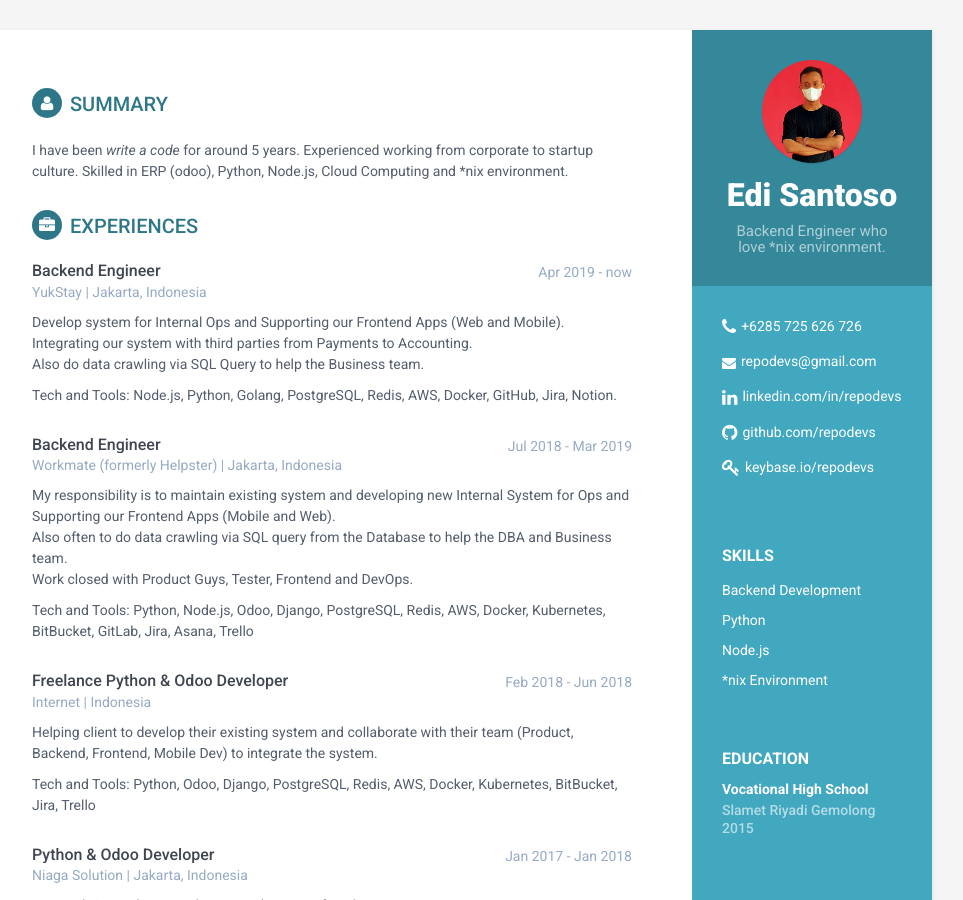
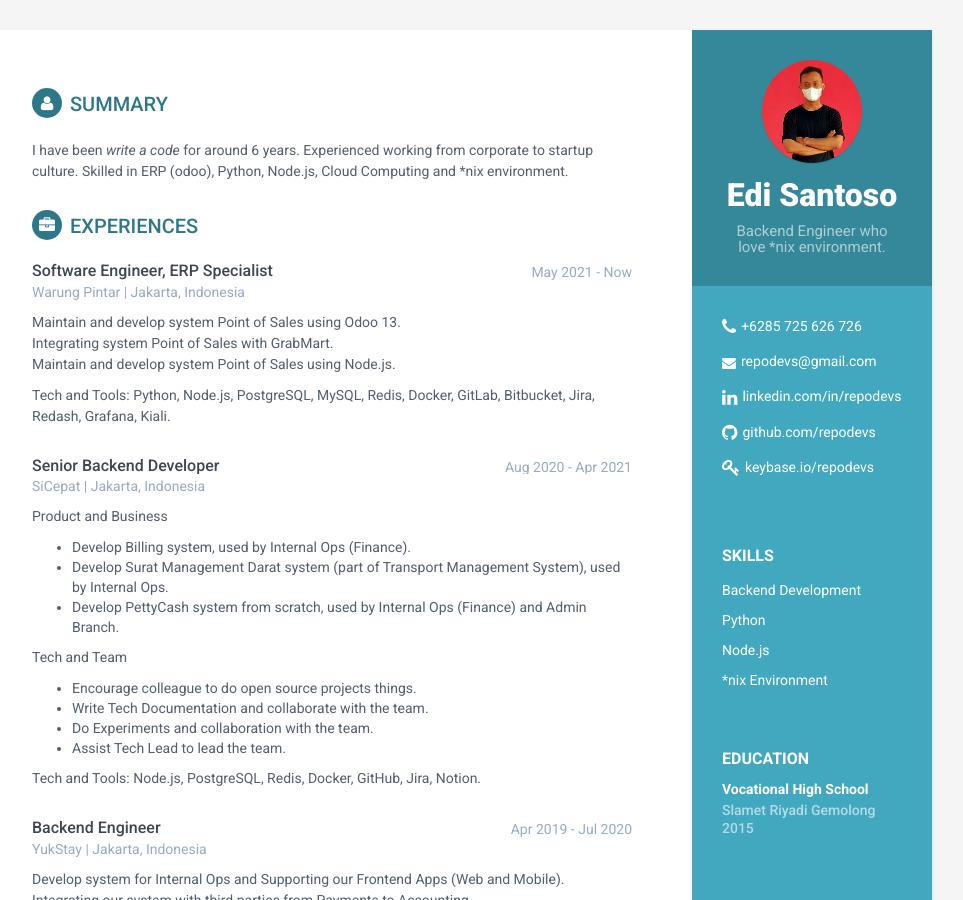
Before and after one commit to repodevs/repodevs.github.io, a Jekyll site: the page built from resume.html, in a window 1280 px wide and 900 px high. Shown: the whole window, without its empty margins (188-1151 px from the left). Built offline with Jekyll 4.4.1, drawn with Linux system fonts in a browser that asks for light colours.

Commit message:
Update Resume 2021

```diff
--- a/_includes/cv/career-profile.html
+++ b/_includes/cv/career-profile.html
@@ -1,7 +1,7 @@
 <section class="section summary-section">
               <h2 class="section-title"><i class="fa fa-user"></i>Summary</h2>
               <div class="summary">
-                  <p> I have been <i>write a code</i> for around 5 years. Experienced working from corporate to startup culture. Skilled in ERP (odoo), Python, Node.js, Cloud Computing and *nix environment. </p>
+                  <p> I have been <i>write a code</i> for around 6 years. Experienced working from corporate to startup culture. Skilled in ERP (odoo), Python, Node.js, Cloud Computing and *nix environment. </p>
                   <br />
               </div>
 <section>
--- a/_includes/cv/experience.html
+++ b/_includes/cv/experience.html
@@ -4,8 +4,52 @@
                 <div class="item">
                     <div class="meta">
                         <div class="upper-row">
+                            <h3 class="job-title">Software Engineer, ERP Specialist</h3>
+                            <div class="time">May 2021 - Now</div>
+                        </div><!--//upper-row-->
+                        <div class="company">Warung Pintar | Jakarta, Indonesia</div>
+                    </div><!--//meta-->
+                    <div class="details">
+                        <p>Maintain and develop system Point of Sales using Odoo 13.
+                        <br/> Integrating system Point of Sales with GrabMart.
+                        <br/> Maintain and develop system Point of Sales using Node.js.
+                        </p>
+                        <p>Tech and Tools: Python, Node.js, PostgreSQL, MySQL, Redis, Docker, GitLab, Bitbucket, Jira, Redash, Grafana, Kiali.</p>
+                    </div><!--//details-->
+                </div><!--//item-->
+
+                <div class="item">
+                    <div class="meta">
+                        <div class="upper-row">
+                            <h3 class="job-title">Senior Backend Developer</h3>
+                            <div class="time">Aug 2020 - Apr 2021</div>
+                        </div><!--//upper-row-->
+                        <div class="company">SiCepat | Jakarta, Indonesia</div>
+                    </div><!--//meta-->
+                    <div class="details">
+                        <p>Product and Business</p>
+                        <ul>
+                            <li>Develop Billing system, used by Internal Ops (Finance).</li>
+                            <li>Develop Surat Management Darat system (part of Transport Management System), used by Internal Ops.</li>
+                            <li>Develop PettyCash system from scratch, used by Internal Ops (Finance) and Admin Branch.</li>
+                        </ul>
+
+                        <p>Tech and Team</p>
+                        <ul>
+                            <li>Encourage colleague to do open source projects things.</li>
+                            <li>Write Tech Documentation and collaborate with the team.</li>
+                            <li>Do Experiments and collaboration with the team.</li>
+                            <li>Assist Tech Lead to lead the team.</li>
+                        </ul>
+                        <p>Tech and Tools: Node.js, PostgreSQL, Redis, Docker, GitHub, Jira, Notion.</p>
+                    </div><!--//details-->
+                </div><!--//item-->
+
+                <div class="item">
+                    <div class="meta">
+                        <div class="upper-row">
                             <h3 class="job-title">Backend Engineer</h3>
-                            <div class="time">Apr 2019 - now</div>
+                            <div class="time">Apr 2019 - Jul 2020</div>
                         </div><!--//upper-row-->
                         <div class="company">YukStay | Jakarta, Indonesia</div>
                     </div><!--//meta-->
```
